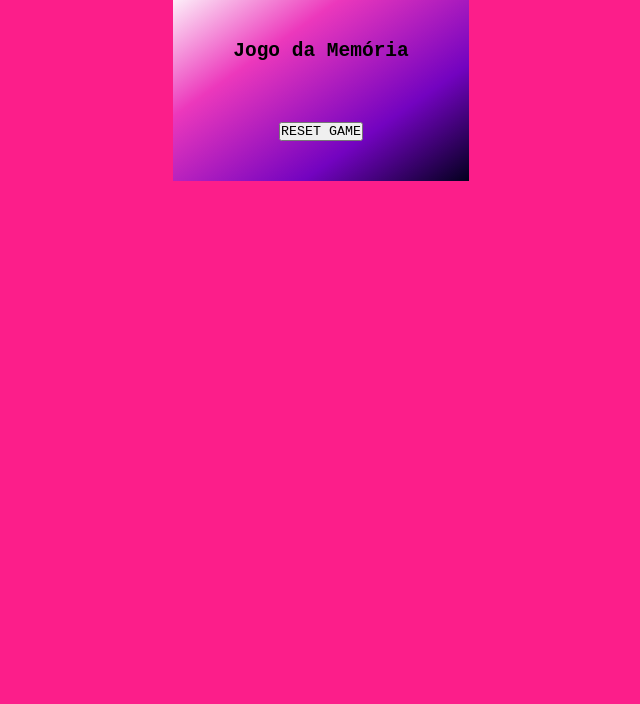
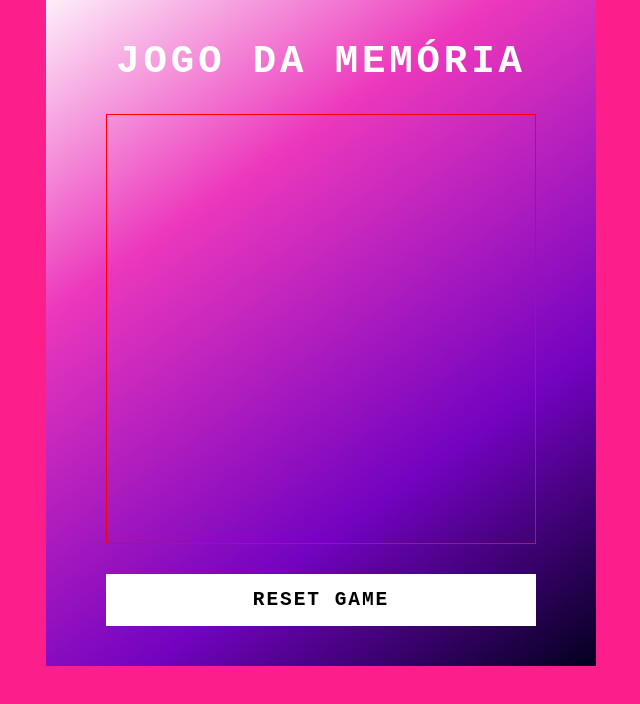
Before and after one commit to Pira4Ever/memory-game, a plain HTML site: page index.html in a window 1280 px wide. Shown: the whole page, without its empty margins (319-959 px from the left). Drawn offline with Linux system fonts and the light colour scheme.

Commit message:
enchanced css
Signed-off-by: Octavio Piratininga <59701790+Pira4Ever@users.noreply.github.com>

```diff
--- a/src/styles/styles.css
+++ b/src/styles/styles.css
@@ -16,3 +16,49 @@ body {
   background: linear-gradient(325deg, #03001e 0%, #7303c0 30%, #ec38bc 70%, #fdeff9 100%);
   padding: 40px 60px;
 }
+
+h2 {
+  font-size: 3em;
+  color: #fff;
+  text-transform: uppercase;
+  letter-spacing: 0.1em;
+}
+
+.reset {
+  padding: 15px 20px;
+  width: 100%;
+  color: #000;
+  background: #fff;
+  border: none;
+  font-size: 1.5em;
+  letter-spacing: 0.1em;
+  text-transform: uppercase;
+  cursor: pointer;
+  font-weight: 600;
+}
+
+.reset:focus {
+  color: #ec38bc;
+  background-color: #262809;
+}
+
+.game {
+  border: 1px solid red;
+  width: 430px;
+  height: 430px;
+  display: flex;
+  flex-wrap: wrap;
+  gap: 10px;
+  transform-style: preserve-3d;
+  perspective: 500px;
+}
+
+.item {
+  position: relative;
+  width: 100px;
+  height: 100px;
+  display: flex;
+  align-items: center;
+  justify-content: center;
+  background-color: #fff;
+}
```
